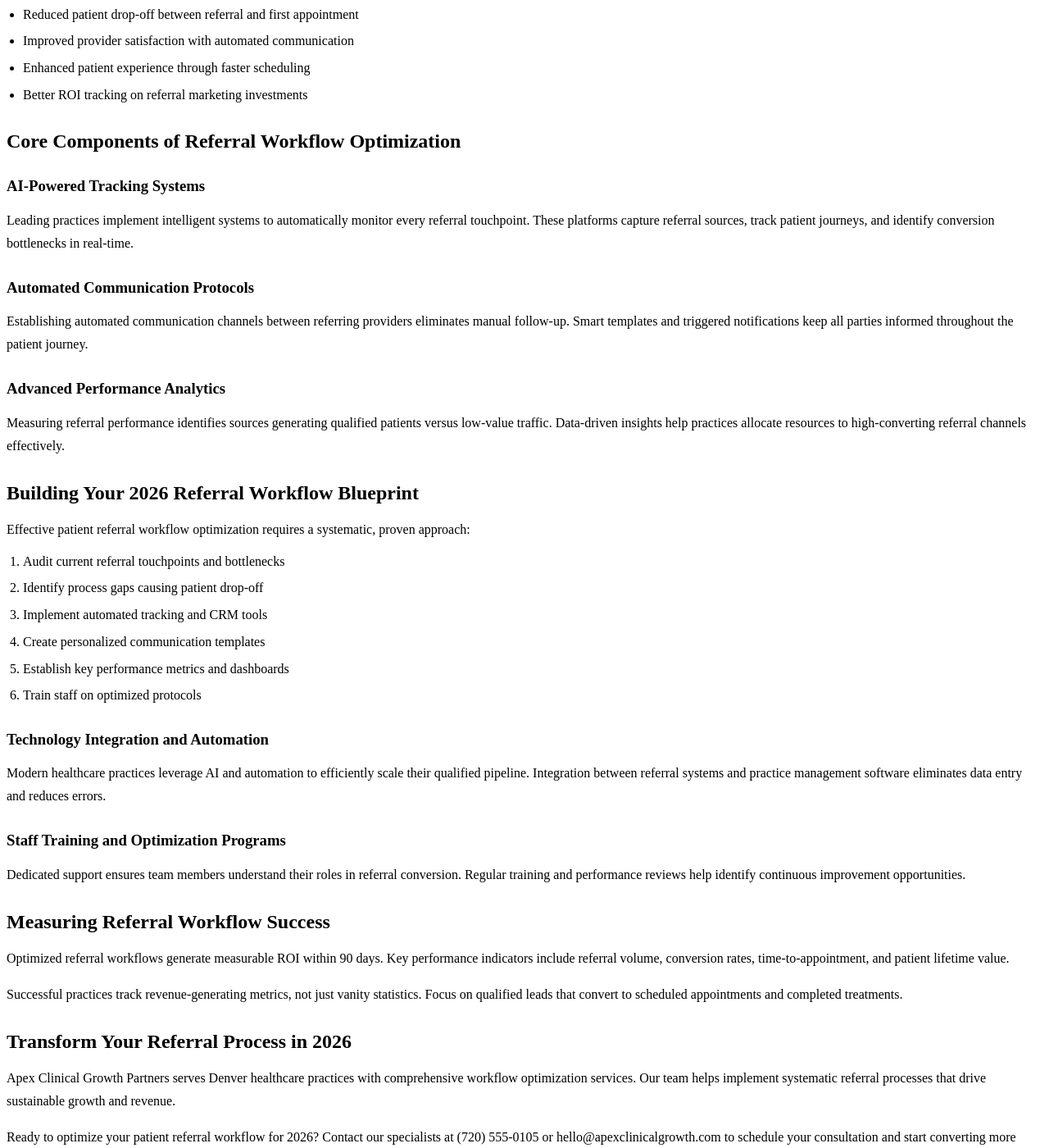
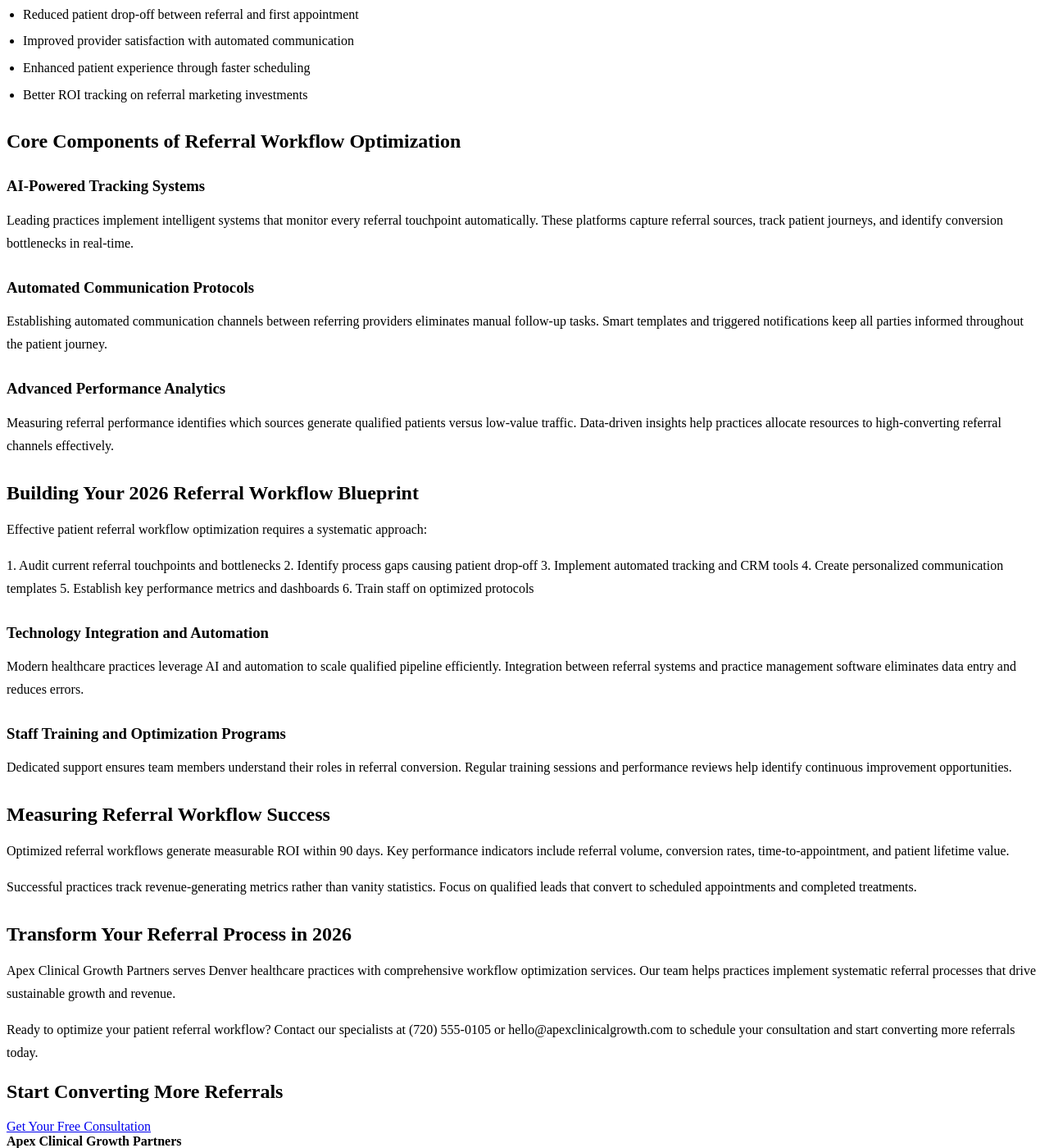
Before and after one commit to prjctlphbt/orbitr-canary-angular-20260228, a Jekyll site: the page patient-referral-workflow-blueprint.html, which Jekyll copies as it is, in a window 1280 px wide and 1400 px high, scrolled down 417 px. Shown: the whole window at 82% size. Built offline with Jekyll 4.4.1, drawn with Linux system fonts in a browser that asks for light colours; some of the changed text lies outside the part shown.

Commit message:
Rollback: Revert changes to patient-referral-workflow-blueprint.html

```diff
--- a/patient-referral-workflow-blueprint.html
+++ b/patient-referral-workflow-blueprint.html
@@ -4,7 +4,7 @@
 <head>
 <meta charset="utf-8"/>
 <meta content="width=device-width, initial-scale=1.0" name="viewport"/>
-<meta content="Unlock growth in 2026 with Apex Clinical Growth Partners' Patient Referral Workflow Optimization Blueprint. Streamline processes, reduce delays, and boost referral volume by up to 45%. Get your comprehensive guide today." name="description"/>
+<meta content="Optimize your patient referral workflow with Apex Clinical Growth Partners. Streamline processes, reduce delays, and boost referral volume by 40% in 2026. Get your blueprint today." name="description"/>
 <title>Patient Referral Workflow Optimization Blueprint | 2026 Guide</title>
 <style>
 
@@ -109,10 +109,10 @@
 <section class="landing-content">
 <div class="container orbitr-generated-content">
 <h1>Patient Referral Workflow Optimization Blueprint</h1>
-<p>Streamlining patient referrals is crucial for healthcare growth and maximizing revenue in 2026. Effective workflow optimization transforms fragmented processes into seamless systems, converting qualified leads into scheduled patients.</p>
+<p>Streamlining patient referrals drives healthcare growth and maximizes revenue in 2026. Effective workflow optimization transforms fragmented processes into seamless systems that convert qualified leads into scheduled patients.</p>
 <h2>Why Patient Referral Workflows Drive Practice Growth</h2>
-<p>Inefficient referral systems waste valuable opportunities and marketing budget. Practices lose potential revenue when referral processes lack automation and robust tracking capabilities.</p>
-<p>Practices typically achieve significant results within 90 days of implementing optimized workflows:</p>
+<p>Inefficient referral systems waste valuable opportunities and marketing budget. Healthcare practices lose potential revenue when referral processes lack automation and tracking capabilities.</p>
+<p>What practices achieve within 90 days of implementing optimized workflows:</p>
 <ul>
 <li>45% increase in referral conversion rates</li>
 <li>Reduced patient drop-off between referral and first appointment</li>
@@ -122,31 +122,29 @@
 </ul>
 <h2>Core Components of Referral Workflow Optimization</h2>
 <h3>AI-Powered Tracking Systems</h3>
-<p>Leading practices implement intelligent systems to automatically monitor every referral touchpoint. These platforms capture referral sources, track patient journeys, and identify conversion bottlenecks in real-time.</p>
+<p>Leading practices implement intelligent systems that monitor every referral touchpoint automatically. These platforms capture referral sources, track patient journeys, and identify conversion bottlenecks in real-time.</p>
 <h3>Automated Communication Protocols</h3>
-<p>Establishing automated communication channels between referring providers eliminates manual follow-up. Smart templates and triggered notifications keep all parties informed throughout the patient journey.</p>
+<p>Establishing automated communication channels between referring providers eliminates manual follow-up tasks. Smart templates and triggered notifications keep all parties informed throughout the patient journey.</p>
 <h3>Advanced Performance Analytics</h3>
-<p>Measuring referral performance identifies sources generating qualified patients versus low-value traffic. Data-driven insights help practices allocate resources to high-converting referral channels effectively.</p>
+<p>Measuring referral performance identifies which sources generate qualified patients versus low-value traffic. Data-driven insights help practices allocate resources to high-converting referral channels effectively.</p>
 <h2>Building Your 2026 Referral Workflow Blueprint</h2>
-<p>Effective patient referral workflow optimization requires a systematic, proven approach:</p>
-<ol>
-<li>Audit current referral touchpoints and bottlenecks</li>
-<li>Identify process gaps causing patient drop-off</li>
-<li>Implement automated tracking and CRM tools</li>
-<li>Create personalized communication templates</li>
-<li>Establish key performance metrics and dashboards</li>
-<li>Train staff on optimized protocols</li>
-</ol>
+<p>Effective patient referral workflow optimization requires a systematic approach:</p>
+<p>1. Audit current referral touchpoints and bottlenecks
+2. Identify process gaps causing patient drop-off
+3. Implement automated tracking and CRM tools
+4. Create personalized communication templates
+5. Establish key performance metrics and dashboards
+6. Train staff on optimized protocols</p>
 <h3>Technology Integration and Automation</h3>
-<p>Modern healthcare practices leverage AI and automation to efficiently scale their qualified pipeline. Integration between referral systems and practice management software eliminates data entry and reduces errors.</p>
+<p>Modern healthcare practices leverage AI and automation to scale qualified pipeline efficiently. Integration between referral systems and practice management software eliminates data entry and reduces errors.</p>
 <h3>Staff Training and Optimization Programs</h3>
-<p>Dedicated support ensures team members understand their roles in referral conversion. Regular training and performance reviews help identify continuous improvement opportunities.</p>
+<p>Dedicated support ensures team members understand their roles in referral conversion. Regular training sessions and performance reviews help identify continuous improvement opportunities.</p>
 <h2>Measuring Referral Workflow Success</h2>
 <p>Optimized referral workflows generate measurable ROI within 90 days. Key performance indicators include referral volume, conversion rates, time-to-appointment, and patient lifetime value.</p>
-<p>Successful practices track revenue-generating metrics, not just vanity statistics. Focus on qualified leads that convert to scheduled appointments and completed treatments.</p>
+<p>Successful practices track revenue-generating metrics rather than vanity statistics. Focus on qualified leads that convert to scheduled appointments and completed treatments.</p>
 <h2>Transform Your Referral Process in 2026</h2>
-<p>Apex Clinical Growth Partners serves Denver healthcare practices with comprehensive workflow optimization services. Our team helps implement systematic referral processes that drive sustainable growth and revenue.</p>
-<p>Ready to optimize your patient referral workflow for 2026? Contact our specialists at (720) 555-0105 or hello@apexclinicalgrowth.com to schedule your consultation and start converting more referrals today.</p>
+<p>Apex Clinical Growth Partners serves Denver healthcare practices with comprehensive workflow optimization services. Our team helps practices implement systematic referral processes that drive sustainable growth and revenue.</p>
+<p>Ready to optimize your patient referral workflow? Contact our specialists at (720) 555-0105 or hello@apexclinicalgrowth.com to schedule your consultation and start converting more referrals today.</p>
 </div>
 </section>
 <section class="landing-cta">
```
Also changed, not shown: other parts of patient-referral-workflow-blueprint.html (+10 -0 lines).
